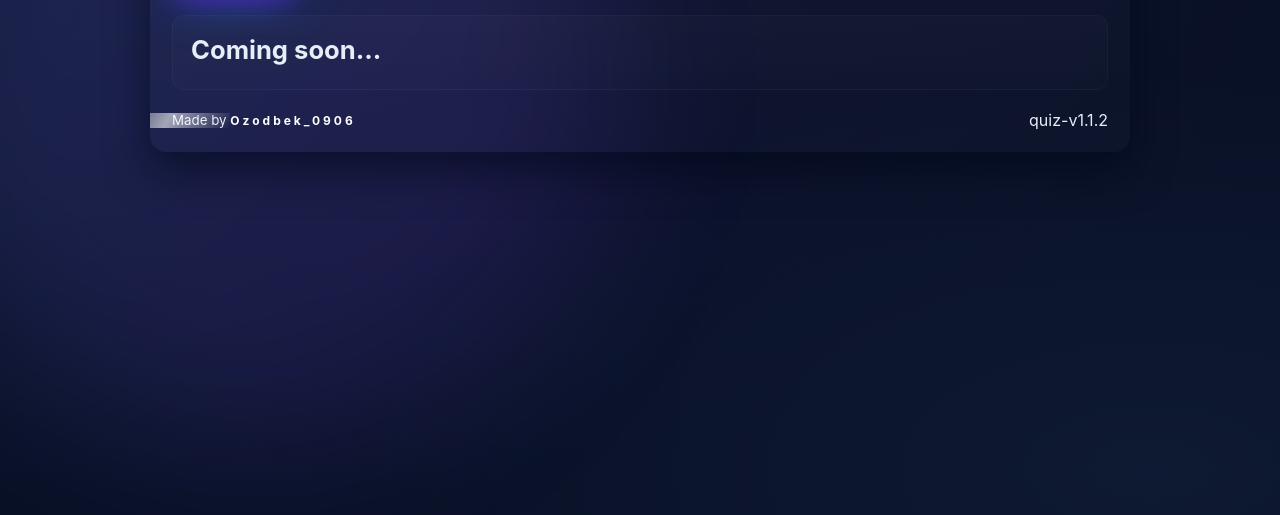
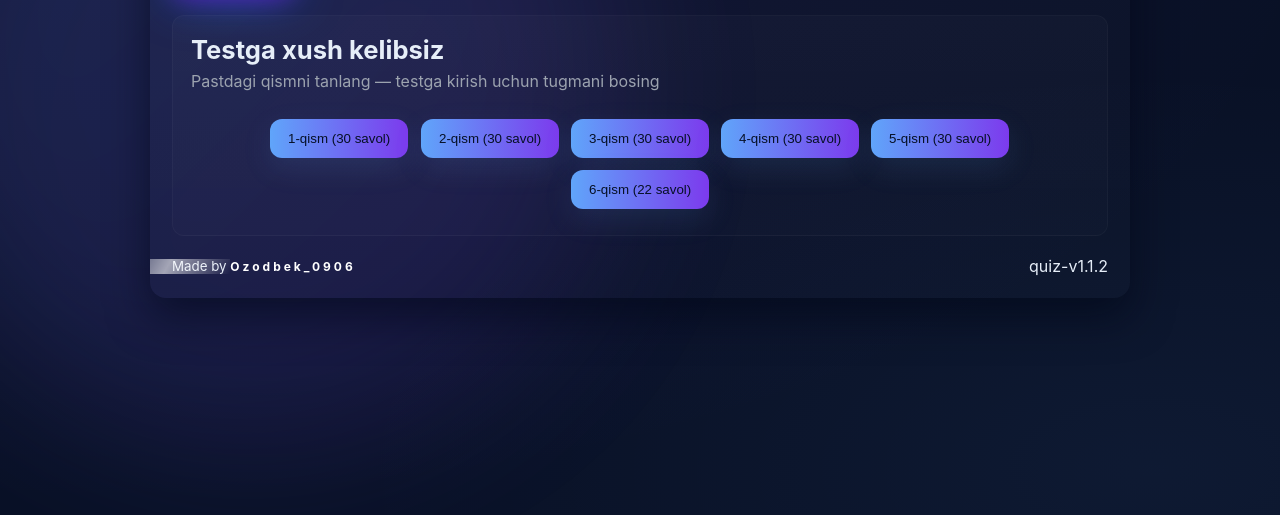
Before and after one commit to ozodbek0906/Quiz-App, a plain HTML site: page index.html in a window 1280 px wide. Shown: the part 171-686 px from the top of the page. Drawn offline with Linux system fonts and the light colour scheme; no server answers.

Commit message:
Quiz-app

```diff
--- a/index.css
+++ b/index.css
@@ -135,8 +135,8 @@ body{font-family:Inter,Segoe UI, Roboto, Arial, sans-serif;background:radial-gra
 
 footer {
   display: flex;
-  justify-content: space-between; /* ikki chetga chiqaradi */
-  align-items: center;            /* vertikal markaz */
+  justify-content: space-between;
+  align-items: center;
 }
 
 /* Glass panels */
@@ -268,4 +268,5 @@ button.danger{background:linear-gradient(90deg,#fb923c,#f97316);color:#071025}
 .correct{border-color:#34d399;background:#ecfdf5}
 .wrong{border-color:#fca5a5;background:#fff1f2}
 #review .review-item{padding:10px;border-radius:6px;margin-bottom:8px;border:1px solid #eef2ff}
+
 @media (max-width:700px){.controls{flex-direction:column}}
--- a/index.html
+++ b/index.html
@@ -8,6 +8,7 @@
 </head>
 <body style="user-select: none;">
   <div class="bg-blob" aria-hidden="true"></div>
+
   <main class="container app-shell" role="main" aria-live="polite">
     <header class="app-header">
       <div class="logo-wrap">
@@ -24,12 +25,12 @@
 
     <section id="home" class="screen home-screen" data-screen="home">
       <div class="home-inner glass">
-        <h2 class="headline">Coming soon...</h2>
-        <!-- <p class="subtitle">Pastdagi qismni tanlang — testga kirish uchun tugmani bosing</p>
+        <h2 class="headline">Testga xush kelibsiz</h2>
+        <p class="subtitle">Pastdagi qismni tanlang — testga kirish uchun tugmani bosing</p>
         <div id="partsWrapper" class="parts-wrapper">
           <div id="partsList" aria-live="polite" class="parts-list"></div>
           <div id="loading" class="loading hidden">Yuklanmoqda…</div>
-        </div> -->
+        </div>
       </div>
     </section>
 
--- a/index.js
+++ b/index.js
@@ -94,6 +94,28 @@ let currentPart = 0;
 let currentIndex = 0;
 let answers = {}; // qIndex -> choiceIndex
 
+// Sample questions as fallback
+const SAMPLE = `+++++
+Iqtisodiyot nedir?
+====
+#Tanzim qilingan ishlari
+====
+Tabiiy resurslar
+====
+Jamiyatning ehtiyojlari
+====
+Davlat xizmatlari
++++++
+Bozor tizimi qanday xususiyatga ega?
+====
+#Erkin raqobat
+====
+Davlat nazorati
+====
+Mintaqaviy bozorlar
+====
+Xalqaro savdosi`;
+
 function buildParts(){
   parts = [];
   for (let i=0;i<allQuestions.length;i+=PART_SIZE){
@@ -144,49 +166,65 @@ function startPart(idx){
 function parseQuestions(raw) {
   const parts = raw.split('+++++');
   const qlist = [];
+
   for (let block of parts) {
     block = block.trim();
     if (!block) continue;
 
-    const lines = block.split(/\r?\n/).map(l => l.trim()).filter(Boolean);
+    const lines = block.split(/\r?\n/);
     if (lines.length === 0) continue;
 
-    // First line is the question (strip numbering/braces if present)
-    let qline = lines[0].replace(/^\d+\./, '').replace(/\{\s*$/, '').trim();
+    // First line is the question
+    let qline = lines[0].trim();
+    if (!qline) continue;
 
     const choices = [];
     let correctIndex = -1;
 
-    // New format (your sample): question line, then lines with '=====' separators and choices on the next non-empty line.
-    if (lines.includes('=====')) {
-      // collect lines that are not the '=====' separators and are after the first line
-      const rawChoices = lines.slice(1).filter(l => l !== '=====');
-      rawChoices.forEach((cl, idx) => {
-        let text = cl;
-        if (text.startsWith('#')) { correctIndex = choices.length; text = text.replace(/^#\s*/, ''); }
-        choices.push(text);
-      });
-    } else {
-      // Fallback to older formats: lines that start with '====' or lines that contain '#' markers
-      // If there are lines starting with '====', take those; else take all lines after the first as choices
-      const hasEq = lines.some(l => /^====/.test(l));
-      let rawChoices = [];
-      if (hasEq) {
-        rawChoices = lines.filter(l => /^====/.test(l)).map(l => l.replace(/^====/, '').trim());
+    // Process remaining lines - they should be between ==== separators
+    // Each ==== marks a choice below it
+    let i = 1;
+    while (i < lines.length) {
+      const line = lines[i].trim();
+
+      // Skip empty lines and look for ==== separators
+      if (line === '====' || line === '=====' || line.match(/^=+$/)) {
+        i++;
+        // Next non-empty line is the choice
+        while (i < lines.length) {
+          const choiceLine = lines[i].trim();
+          if (!choiceLine) {
+            i++;
+            continue;
+          }
+
+          // Check if this choice is marked as correct with #
+          let isCorrect = false;
+          let choiceText = choiceLine;
+
+          if (choiceText.startsWith('#')) {
+            isCorrect = true;
+            choiceText = choiceText.replace(/^#\s*/, '').trim();
+            correctIndex = choices.length;
+          }
+
+          // Clean up trailing semicolons if present
+          choiceText = choiceText.replace(/;\s*$/, '').trim();
+
+          if (choiceText) {
+            choices.push(choiceText);
+          }
+          i++;
+          break;
+        }
       } else {
-        rawChoices = lines.slice(1);
+        i++;
       }
-
-      rawChoices.forEach((cl, idx) => {
-        let text = cl;
-        if (text.startsWith('#')) { correctIndex = choices.length; text = text.replace(/^#\s*/, ''); }
-        else if (text.includes('#')) { const i = text.indexOf('#'); text = (text.slice(0,i) + text.slice(i+1)).trim(); correctIndex = choices.length; }
-        choices.push(text);
-      });
     }
 
-    if (choices.length === 0) continue;
-    qlist.push({ text: qline, choices, correctIndex });
+    if (choices.length > 0 && correctIndex >= 0) {
+      qlist.push({ text: qline, choices, correctIndex });
+    }
   }
   return qlist;
 }
@@ -409,14 +447,6 @@ if (btnShowDetails){
   });
 }
 
-// Buttons
-// Import via textarea removed — use `questions.json` file (or embedded sample) instead.
-
-// Manual DB load button removed — DB loading is handled automatically during init (questions.json).
-
-// Clear DB button removed from UI — keeping storage operations internal.
-
-// Start button handler (show home -> quiz)
 if (btnStart) {
   btnStart.addEventListener('click', () => {
     hideEl(homeSection);
@@ -447,13 +477,11 @@ if (btnPrev) {
     }
   });
 }
-// Submit button removed — answers auto-submitted when last question is answered.
 if (btnRestart){
   btnRestart.addEventListener('click', () => {
     console.log('btnRestart clicked: clearing answers and resetting to first question of current part');
     answers = {};
     currentIndex = 0;
-    // hide any legacy result element if present
     if (resultEl) hideEl(resultEl);
     showEl(quizSection);
     renderQuestion(currentIndex);
@@ -469,7 +497,6 @@ if (btnRestart){
   });
 }
 
-// Back to parts selection (legacy button in quiz)
 const btnBackHome = document.getElementById('btnBackHome');
 if (btnBackHome){
   btnBackHome.addEventListener('click', () => {
@@ -480,10 +507,8 @@ if (btnBackHome){
   });
 }
 
-// Result screen controls
 if (btnRestartPart){
   btnRestartPart.addEventListener('click', () => {
-    // restart current part
     answers = {};
     currentIndex = 0;
     hideEl(resultScreen);
@@ -502,10 +527,8 @@ if (btnBackToParts){
 
 if (btnNextPart){
   btnNextPart.addEventListener('click', () => {
-    // go to next part if exists
-    const nextIdx = currentPart; // startPart expects 0-based index
+    const nextIdx = currentPart;
     if (nextIdx < parts.length){
-      // hide result and start next part
       hideEl(resultScreen);
       startPart(nextIdx);
     } else {
@@ -519,7 +542,6 @@ if (btnExportPDF){
 }
 
 
-// Full reset: clear saved DB and reload
 const btnFullReset = document.getElementById('btnFullReset');
 if (btnFullReset) {
   btnFullReset.addEventListener('click', () => {
@@ -531,23 +553,20 @@ if (btnFullReset) {
 
 // Initialize
 (async function init(){
-  // (import textarea removed)
-
-  // Try to load `questions.txt` (text format you provided). Fallback to questions.json or SAMPLE if not available.
   try{
     if (loadingEl) loadingEl.classList.remove('hidden');
     const resp = await fetch('questions.txt', {cache: 'no-store'});
     if (resp.ok){
       const raw = await resp.text();
       const parsed = parseQuestions(raw);
+      console.log('questions.txt dan o\'qilgan savollar:', parsed.length, parsed.slice(0, 2));
       if (parsed && parsed.length){
         questions = parsed;
         saveQuestions(questions);
       }
     }
-  }catch(e){ /* ignore - will fallback below */ } finally { if (loadingEl) loadingEl.classList.add('hidden'); }
+  }catch(e){ console.error('questions.txt xato:', e); } finally { if (loadingEl) loadingEl.classList.add('hidden'); }
 
-  // If text file not found, try JSON (legacy)
   try{
     const resp2 = await fetch('questions.json', {cache: 'no-store'});
     if (resp2.ok){
@@ -567,10 +586,8 @@ if (btnFullReset) {
     questions = parseQuestions(SAMPLE);
     saveQuestions(questions);
   }
-  // full question set
   allQuestions = questions.slice();
   buildParts();
   renderPartsList();
   qTotalEl.textContent = questions.length;
-  // Wait for user to select a part to render the first question
 })();
```
Also changed, not shown: questions.txt, 1 other file.
